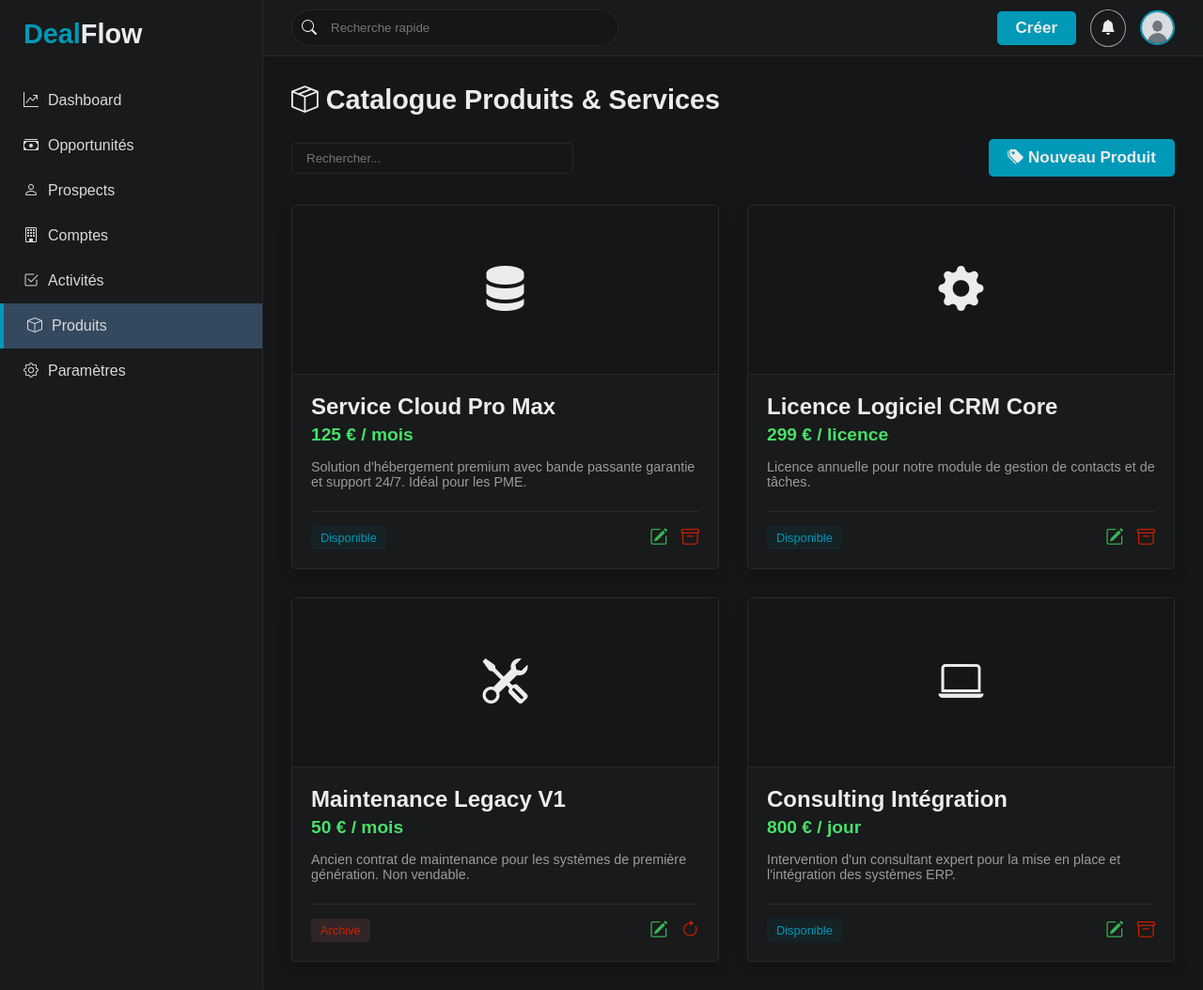
After one commit to Wilondja243/deal-flow, a Django app: page /product/ in a window 1280 px wide. The commit adds this page. Shown: the whole page at 94% size. Run offline with Django 5.2, Linux system fonts and the light colour scheme.

Commit message:
Add product, prospect templates

```diff
--- /dev/null
+++ b/assets/JavaScript/event.js
@@ -0,0 +1,10 @@
+window.addEventListener('DOMContentLoaded', (e)=>{
+    const links = document.querySelectorAll('.link');
+
+    links.forEach(link => {
+        if(window.location.href === link.href){
+            console.log(window.location.href)
+            link.classList.add('active-link');
+        }
+    })
+})
--- a/assets/stylesheet/global.css
+++ b/assets/stylesheet/global.css
@@ -1,9 +1,7 @@
 @import url('./style.css');
 
 
-/*################################*/
-        /* LEFT BAR */
-/*################################*/
+/*########## LEFT BAR ############*/
 
 .left-bar {
     width: var(--left-bar-width);
@@ -17,8 +15,7 @@
 .logo {
     font-size: 1.8em;
     font-weight: bold;
-    text-align: center;
-    padding-bottom: 30px;
+    padding: 0 0 30px 25px;
     color: var(--bs-primary);
 }
 .logo strong{
@@ -39,7 +36,13 @@
     transition: background-color 0.2s;
 }
 
-.main-menu li a:hover, .main-menu li.active a {
+.main-menu li a:hover{
+    background-color: #34495e;
+    border-left: 4px solid var(--bs-primary);
+    padding-left: 21px;
+}
+
+.active-link{
     background-color: #34495e;
     border-left: 4px solid var(--bs-primary);
     padding-left: 21px;
@@ -49,9 +52,8 @@
     margin-right: 10px;
 }
 
-/* ----------------------------------- */
-/* TOP BAR (Header) */
-/* ----------------------------------- */
+/*########## TOP BAR ############*/
+
 .top-bar {
     display: flex;
     justify-content: space-between;
@@ -326,3 +328,214 @@
     margin-top: 10px;
     display: block;
 }
+
+
+/*###########################*\
+       END OPPORTUNITY
+/*############################*/
+
+
+
+/*########################*\
+        PROSPECT
+/*########################*/
+
+.prospect-wrapper {
+    padding: 30px;
+}
+
+
+.prospect-wrapper .list-header-actions {
+    display: flex;
+    justify-content: space-between;
+    align-items: center;
+    margin-bottom: 20px;
+}
+
+.prospect-wrapper .search-controls {
+    display: flex;
+    gap: 10px;
+}
+
+.prospect-wrapper .search-input {
+    border-radius: 5px;
+}
+
+.prospect-wrapper .table-container {
+    overflow-x: auto;
+    border-radius: 5px;
+}
+
+.prospects-table {
+    width: 100%;
+    border-collapse: separate;
+    border-spacing: 0;
+    background-color: var(--bs-card);
+    border: 1px solid var(--bs-border);
+}
+
+.prospects-table th {
+    text-align: left;
+    padding: 15px;
+    background: var(--bs-bg) ;
+    color: var(--primary-color);
+    font-weight: 700;
+    cursor: pointer;
+    position: sticky;
+    top: 0;
+    border-bottom: 1px solid var(--bs-border);
+}
+
+.prospects-table th i.bi-sort-alpha-down {
+    margin-left: 5px;
+    font-size: 0.8em;
+    color: var(--bs-text-muted);
+}
+
+.prospects-table td {
+    padding: 15px;
+    border-bottom: 1px solid var(--bs-border);
+    transition: background-color 0.3s;
+}
+.prospects-table td a, .prospects-table td{
+    color: var(--bs-text-muted);
+    text-decoration: none;
+}
+
+.prospects-table tbody tr:hover {
+    background-color: #1c1c1d;
+}
+
+.prospects-table tbody tr:last-child td {
+    border-bottom: none;
+}
+
+.col-actions {
+    display: flex;
+    gap: 10px;
+}
+.action-btn {
+    background: none;
+    border: none;
+    padding: 0;
+}
+
+
+/*#########################*\
+        END PROSPECT
+/*##########################*/
+
+
+
+/*#########################*\
+        PRODUCTS
+/*##########################*/
+
+.products-wrapper {
+    padding: 30px;
+}
+
+.products-wrapper .search-input {
+    border-radius: 5px;
+}
+
+.list-header-actions {
+    display: flex;
+    justify-content: space-between;
+    align-items: center;
+    margin-bottom: 30px;
+}
+
+.product-grid {
+    display: grid;
+    grid-template-columns: repeat(auto-fill, minmax(320px, 1fr));
+    gap: 30px;
+}
+
+.product-card {
+    background: var(--bs-card);
+    border-radius: 5px;
+    box-shadow: var(--shadow);
+    overflow: hidden;
+    transition: transform 0.2s, box-shadow 0.2s;
+    border: 1px solid var(--bs-border);
+    cursor: pointer;
+}
+
+.product-card:hover {
+    transform: translateY(-5px);
+    box-shadow: var(--bs-shadow-elevated);
+}
+
+.product-image-placeholder {
+    height: 180px;
+    background: var(--bs-bg);
+    display: flex;
+    align-items: center;
+    justify-content: center;
+    font-size: 3em;
+    color: var(--primary-color);
+    border-bottom: 1px solid var(--bs-border);
+}
+
+.product-info {
+    padding: 20px;
+}
+
+.product-name {
+    font-size: 1.5em;
+    color: var(--bs-text);
+    font-weight: 700;
+    margin-top: 0;
+    margin-bottom: 5px;
+}
+
+.product-price {
+    font-size: 1.2em;
+    color: #48E06A;
+    font-weight: bold;
+    margin-bottom: 15px;
+}
+
+.product-description {
+    font-size: 0.9em;
+    color: var(--bs-text-muted);
+    margin-bottom: 15px;
+    height: 40px;
+    overflow: hidden;
+}
+
+.product-status {
+    display: flex;
+    justify-content: space-between;
+    align-items: center;
+    border-top: 1px solid var(--bs-border);
+    padding-top: 15px;
+}
+
+.status-badge {
+    font-size: 0.8em;
+    padding: 5px 10px;
+    border-radius: 4px;
+}
+
+.status-active {
+    background-color: #006f851c;
+    color: var(--bs-primary);
+}
+
+.status-archive {
+    background-color: #fc81811c;
+    color: var(--bs-text-red);
+}
+
+.product-actions a {
+    font-size: 1.2em;
+    margin-left: 10px;
+    transition: color 0.2s;
+}
+
+
+/*#########################*\
+        END PRODUCTS
+/*##########################*/
--- a/assets/stylesheet/style.css
+++ b/assets/stylesheet/style.css
@@ -5,6 +5,7 @@
     list-style: none;
     outline: none;
     box-sizing: border-box;
+    text-decoration: none;
 }
 
 
@@ -16,10 +17,14 @@
     --bs-text: #ececec;
     --bs-text-muted: #9b9b9b;
     --bs-text-green: #36b852;
+    --bs-text-green-hover: #14792a;
+    --bs-text-red: #d11f00;
+    --bs-text-red-hover: #991700;
     --bs-border: #6161613a;
 
 
-    --shadow-elevated: 0 8px 16px rgba(0, 0, 0, 0.4);
+    --shadow: 0 8px 16px rgba(0, 0, 0, 0.103);
+    --bs-shadow-elevated: 0 12px 20px rgba(0, 0, 0, 0.151);
     --border-radius: 5px;
 
     --left-bar-width: 280px;
@@ -40,6 +45,7 @@ body {
     border: none;
     color: var(--bs-text);
     background-color: var(--bs-primary);
+    transition: color 0.2s;
     cursor: pointer;
 }
 .btn:hover{
@@ -75,3 +81,19 @@ h1 {
     flex-direction: column;
     overflow-y: auto;
 }
+
+/* Search input */
+.search-input {
+    padding: 8px 15px;
+    border: 1px solid var(--bs-border);
+    border-radius: 5px;
+    background-color: var(--bs-bg);
+    color: var(--bs-text);
+    width: 300px;
+}
+
+.edit{color: var(--bs-text-green)}
+.delete{color: var(--bs-text-red)}
+
+.edit:hover{color: var(--bs-text-green-hover);}
+.delete:hover{color: var(--bs-text-red-hover);}
--- a/dealflow/app/crm/templates/crm/base/base.html
+++ b/dealflow/app/crm/templates/crm/base/base.html
@@ -22,6 +22,7 @@
 
     <script src="{% static 'JavaScript/chart.umd.min.js' %}"></script>
     <script src="{% static 'JavaScript/script.js' %}"></script>
+    <script src="{% static 'JavaScript/event.js' %}"></script>
 
 </body>
 </html>
--- a/dealflow/app/crm/templates/crm/base/side_bar.html
+++ b/dealflow/app/crm/templates/crm/base/side_bar.html
@@ -2,13 +2,13 @@
     <div class="logo">Deal<strong>Flow</strong></div>
     <nav class="main-menu">
         <ul>
-            <li class="active"><a href="{% url "dashboard" %}"><i class="bi bi-graph-up-arrow"></i> Dashboard</a></li>
-            <li><a href="{% url "opportunity" %}"><i class="bi bi-cash-stack"></i> Opportunités</a></li>
-            <li><a href="#"><i class="bi bi-person"></i> Prospects</a></li>
-            <li><a href="#"><i class="bi bi-building"></i> Comptes</a></li>
-            <li><a href="#"><i class="bi bi-check2-square"></i>Activités</a></li>
-            <li><a href="#"><i class="bi bi-box"></i> Produits</a></li>
-            <li><a href="#"><i class="bi bi-gear"></i> Paramètres</a></li>
+            <li><a href="{% url 'dashboard' %}" class="link"><i class="bi bi-graph-up-arrow"></i> Dashboard</a></li>
+            <li><a href="{% url 'opportunity' %}" class="link"><i class="bi bi-cash-stack"></i> Opportunités</a></li>
+            <li><a href="{% url 'prospect' %}" class="link"><i class="bi bi-person"></i> Prospects</a></li>
+            <li><a href="#" class="link"><i class="bi bi-building"></i> Comptes</a></li>
+            <li><a href="#" class="link"><i class="bi bi-check2-square"></i>Activités</a></li>
+            <li><a href="{% url 'product' %}" class="link"><i class="bi bi-box"></i> Produits</a></li>
+            <li><a href="#" class="link"><i class="bi bi-gear"></i> Paramètres</a></li>
         </ul>
     </nav>
 </aside>
--- /dev/null
+++ b/dealflow/app/crm/templates/crm/product.html
@@ -0,0 +1,112 @@
+{% extends "./base/base.html" %}
+
+
+{% block side_bar %}
+    {% include "./base/side_bar.html" %}
+{% endblock %}
+
+{% block header %}
+    {% include "./base/header.html" %}
+{% endblock %}
+
+
+{% block content %}
+
+<div class="products-wrapper">
+    <h1><i class="bi bi-box-seam"></i> Catalogue Produits & Services</h1>
+
+    <header class="list-header-actions">
+
+        <div class="search-controls">
+            <input type="text" class="search-input" placeholder="Rechercher...">
+        </div>
+
+        <div class="actions">
+            <button class="btn btn-primary new-product-btn">
+                <i class="bi bi-tags-fill"></i> Nouveau Produit
+            </button>
+        </div>
+    </header>
+
+    <div class="product-grid">
+
+        <div class="product-card" data-product-id="P001">
+            <div class="product-image-placeholder">
+                <i class="bi bi-server"></i>
+            </div>
+            <div class="product-info">
+                <h3 class="product-name">Service Cloud Pro Max</h3>
+                <p class="product-price">125 € / mois</p>
+                <p class="product-description">Solution d'hébergement premium avec bande passante garantie et support 24/7. Idéal pour les PME.</p>
+
+                <div class="product-status">
+                    <span class="status-badge status-active">Disponible</span>
+                    <div class="product-actions">
+                        <a href="#" title="Modifier" class='edit'><i class="bi bi-pencil-square"></i></a>
+                        <a href="#" title="Archiver" class='delete'><i class="bi bi-archive"></i></a>
+                    </div>
+                </div>
+            </div>
+        </div>
+
+        <div class="product-card" data-product-id="P002">
+            <div class="product-image-placeholder">
+                <i class="bi bi-gear-fill"></i>
+            </div>
+            <div class="product-info">
+                <h3 class="product-name">Licence Logiciel CRM Core</h3>
+                <p class="product-price">299 € / licence</p>
+                <p class="product-description">Licence annuelle pour notre module de gestion de contacts et de tâches.</p>
+
+                <div class="product-status">
+                    <span class="status-badge status-active">Disponible</span>
+                    <div class="product-actions">
+                        <a href="#" title="Modifier" class="edit"><i class="bi bi-pencil-square"></i></a>
+                        <a href="#" title="Archiver" class="delete"><i class="bi bi-archive"></i></a>
+                    </div>
+                </div>
+            </div>
+        </div>
+
+        <div class="product-card" data-product-id="P003">
+            <div class="product-image-placeholder">
+                <i class="bi bi-tools"></i>
+            </div>
+            <div class="product-info">
+                <h3 class="product-name">Maintenance Legacy V1</h3>
+                <p class="product-price">50 € / mois</p>
+                <p class="product-description">Ancien contrat de maintenance pour les systèmes de première génération. Non vendable.</p>
+
+                <div class="product-status">
+                    <span class="status-badge status-archive">Archivé</span>
+                    <div class="product-actions">
+                        <a href="#" title="Modifier" class="edit"><i class="bi bi-pencil-square"></i></a>
+                        <a href="#" title="Activer" class="delete"><i class="bi bi-arrow-clockwise"></i></a>
+                    </div>
+                </div>
+            </div>
+        </div>
+
+            <div class="product-card" data-product-id="P004">
+            <div class="product-image-placeholder">
+                <i class="bi bi-laptop"></i>
+            </div>
+            <div class="product-info">
+                <h3 class="product-name">Consulting Intégration</h3>
+                <p class="product-price">800 € / jour</p>
+                <p class="product-description">Intervention d'un consultant expert pour la mise en place et l'intégration des systèmes ERP.</p>
+
+                <div class="product-status">
+                    <span class="status-badge status-active">Disponible</span>
+                    <div class="product-actions">
+                        <a href="#" title="Modifier" class="edit"><i class="bi bi-pencil-square"></i></a>
+                        <a href="#" title="Archiver" class="delete"><i class="bi bi-archive"></i></a>
+                    </div>
+                </div>
+            </div>
+        </div>
+
+    </div>
+</div>
+
+{% endblock %}
--- a/dealflow/app/crm/views.py
+++ b/dealflow/app/crm/views.py
@@ -14,3 +14,17 @@ class OpportunityView(View):
 
     def get(self, request):
         return render(request, self.template_name)
+
+
+class ProspectView(View):
+    template_name = "crm/prospect.html"
+
+    def get(self, request):
+        return render(request, self.template_name)
+
+
+class ProductView(View):
+    template_name = "crm/product.html"
+
+    def get(self, request):
+        return render(request, self.template_name)
--- a/dealflow/app/urls.py
+++ b/dealflow/app/urls.py
@@ -1,9 +1,16 @@
 from django.urls import path
 
-from dealflow.app.crm.views import DashboardView, OpportunityView
+from dealflow.app.crm.views import (
+    DashboardView,
+    OpportunityView,
+    ProspectView,
+    ProductView
+)
 
 
 urlpatterns = [
     path('', DashboardView.as_view(), name="dashboard"),
     path('opportunity/', OpportunityView.as_view(), name="opportunity"),
+    path('prospect/', ProspectView.as_view(), name="prospect"),
+    path('product/', ProductView.as_view(), name="product")
 ]
```
Also changed, not shown: dealflow/app/crm/templates/crm/prospect.html (added, +89 -0 lines).
